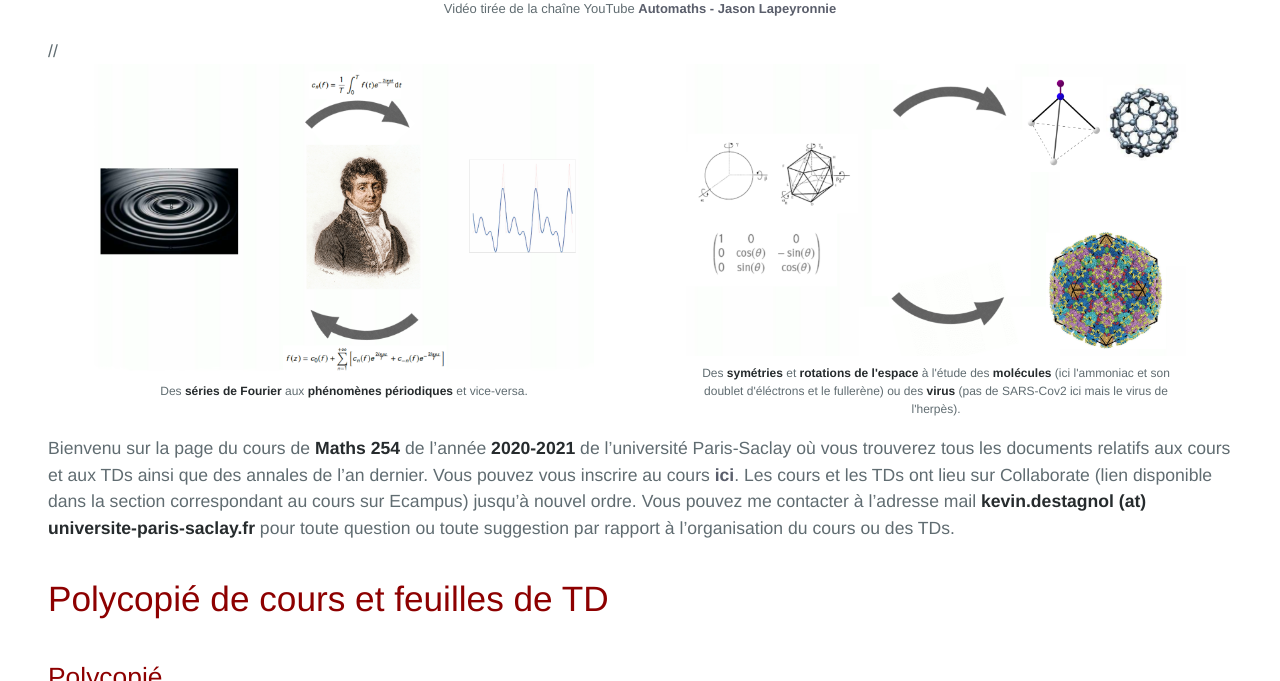
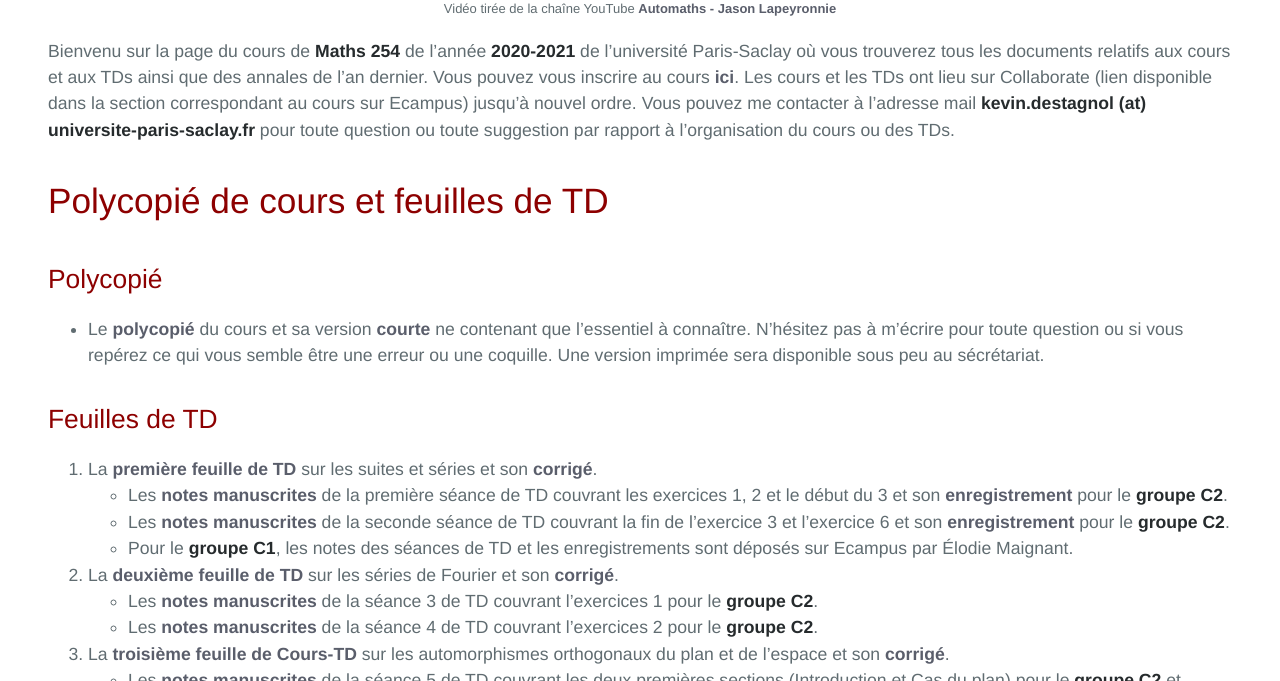
Before and after one commit to KevinDestagnol/algebre.github.io, a Jekyll site: the page built from index.md, in a window 1280 px wide and 900 px high, scrolled down 496 px, cut to the strip 219-900 px from the top of the window. Built offline with Jekyll 4.4.1, drawn with Linux system fonts in a browser that asks for light colours; some web fonts are replaced; our own code applies the rules of GitHub Pages for plain Markdown files.

Commit message:
Update default.html

```diff
--- a/_layouts/default.html
+++ b/_layouts/default.html
@@ -50,7 +50,7 @@
 
 
 
-    //  <script>
+      <script>
       // var images = ['Fourier1.png','Fourier1.png','Fourier1.png','Fourier1.png','Fourier1.png','Fourier1.png','Fourier1.png','Fourier1.png','Fourier2.png','Fourier2.png','Fourier2.png','Fourier2.png','Fourier2.png','Fourier2.png','Fourier2.png','Fourier2.png'];
        // var j = 0;
        // var renew = setInterval(function(){
@@ -79,7 +79,7 @@
        // }
         //},1000);
         </script>
-    <div class="container clearfix">
+  <!--  <div class="container clearfix">
      <figure class="imgcol">
 <img id="bannerImage" width="500"  src="Fourier1.png" alt="Fourier">
        <figcaption font-size:12px>Des <b>séries de Fourier</b> aux <b>phénomènes périodiques</b> et vice-versa.</figcaption>
@@ -88,7 +88,7 @@
     <img id="bannerImage2" width="500"  src="Geom6.png" alt="Symétries">
       <figcaption font-size:12px>Des <b>symétries</b> et <b>rotations de l'espace</b> à l'étude des <b>molécules</b> (ici l'ammoniac et son doublet d'éléctrons et le fullerène) ou des <b>virus</b> (pas de SARS-Cov2 ici mais le virus de l'herpès).</figcaption>
   </figure>
-</div>
+</div>    -->
 
        {{ content }}
 
```
